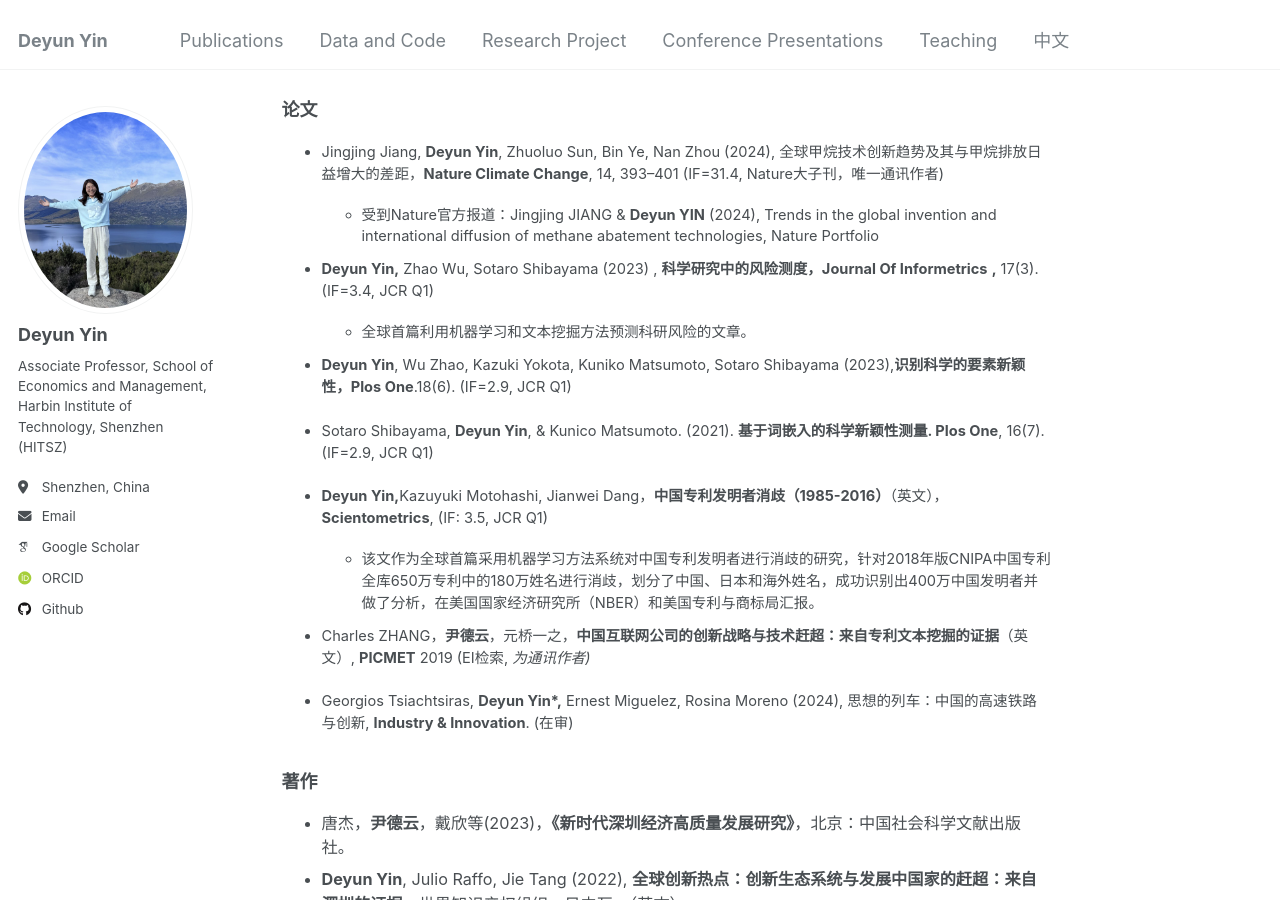
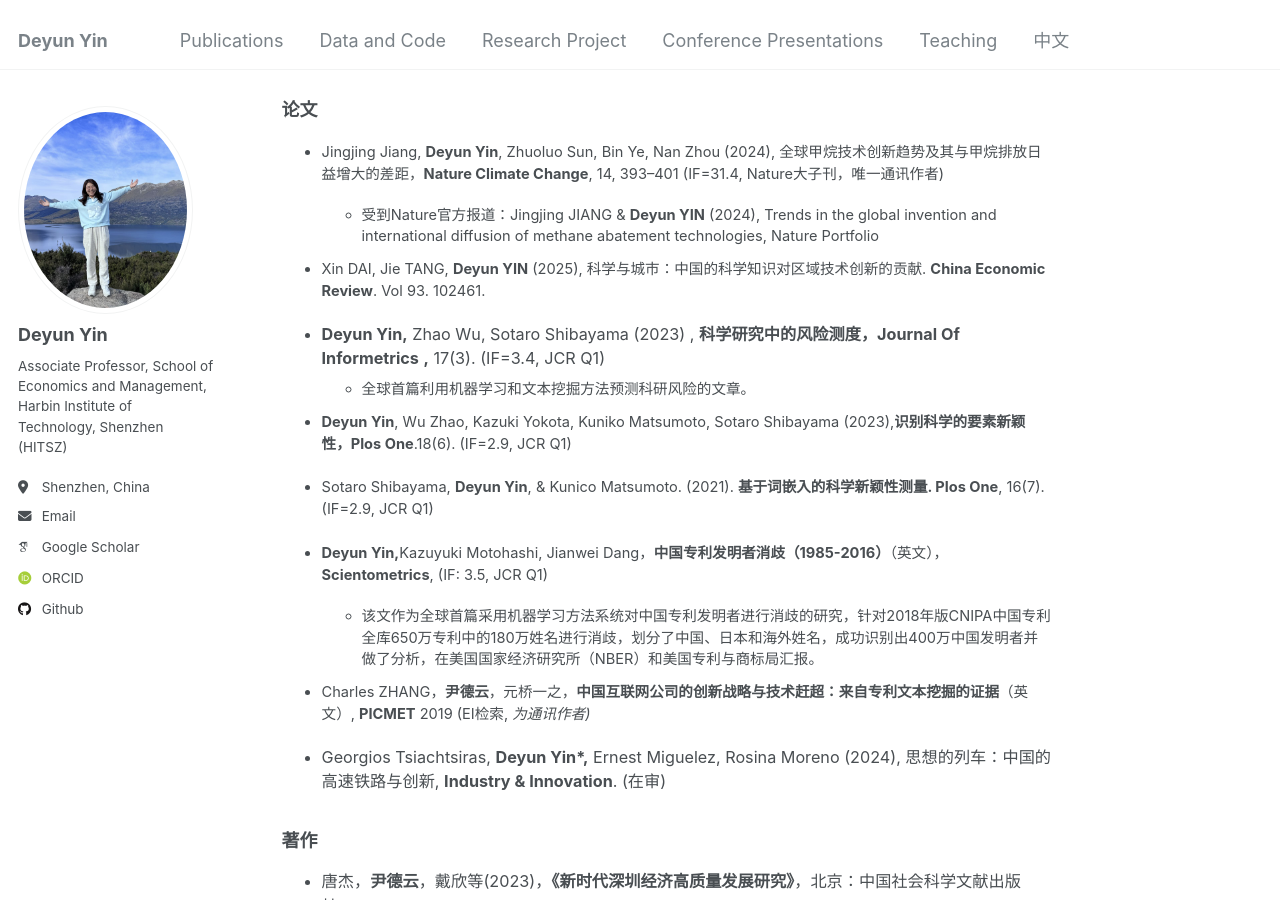
Before and after one commit to DeyunYinWIPO/DeyunYinWIPO.github.io, a Jekyll site: the page built from _pages/cn_version.md, in a window 1280 px wide and 900 px high, scrolled down 1762 px. Built offline with Jekyll 4.4.1, drawn with Linux system fonts in a browser that asks for light colours; some web fonts are replaced.

```diff
--- a/_pages/cn_version.md
+++ b/_pages/cn_version.md
@@ -61,8 +61,9 @@ redirect_from:
 
   - 受到Nature官方报道：Jingjing JIANG & **Deyun YIN** (2024), Trends in the global invention and international diffusion of methane abatement technologies, Nature Portfolio
 
+- Xin DAI, Jie TANG, **Deyun YIN** (2025), 科学与城市：中国的科学知识对区域技术创新的贡献. **China Economic Review**. Vol 93. 102461.
+
 - **Deyun Yin,** Zhao Wu, Sotaro Shibayama (2023) , **科学研究中的风险测度，Journal Of Informetrics** **,** 17(3).  (IF=3.4, JCR Q1)
-
   - 全球首篇利用机器学习和文本挖掘方法预测科研风险的文章。
 
 - **Deyun Yin**,  Wu Zhao, Kazuki Yokota, Kuniko Matsumoto, Sotaro Shibayama (2023),**识别科学的要素新颖性，Plos One**.18(6). (IF=2.9, JCR Q1)
```
Also changed, not shown: _pages/publications2.md (+1 -0 lines).
